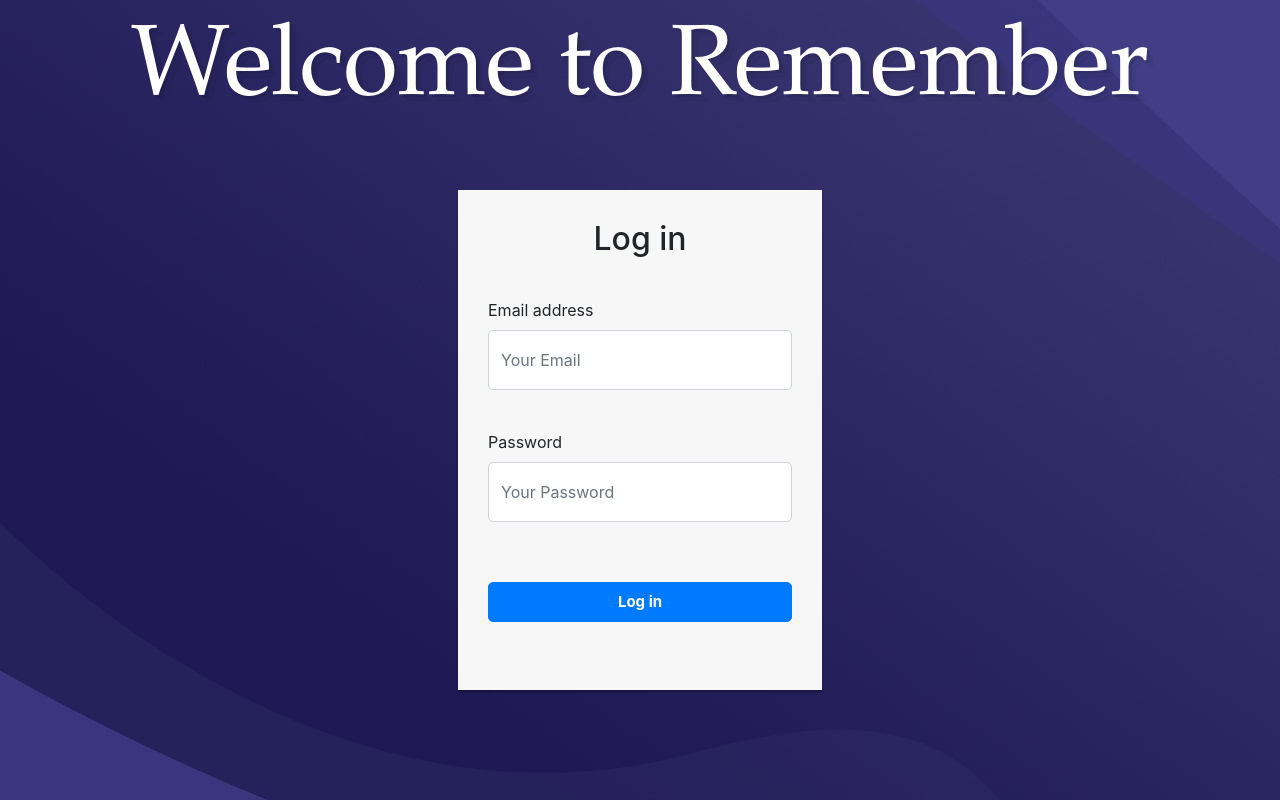
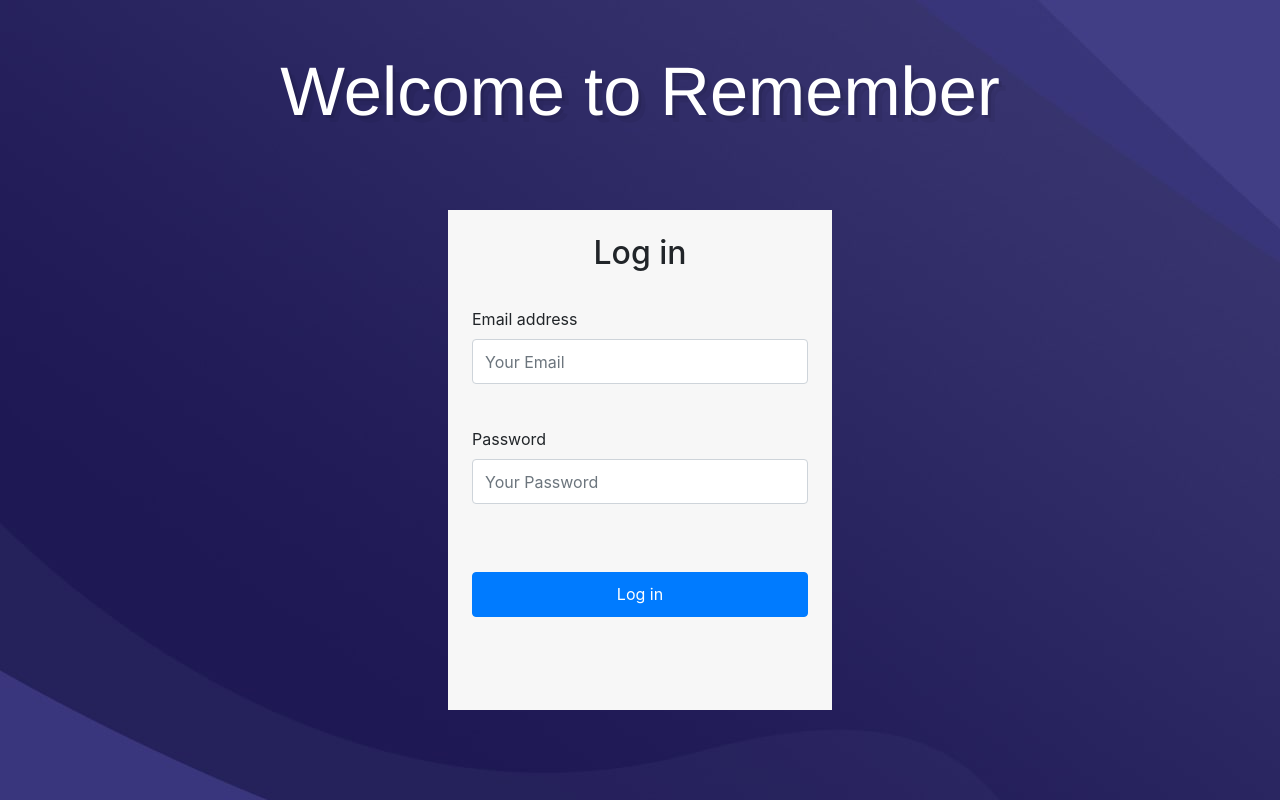
Before and after one commit to johnlittle018/RememberRepo, a Django app: page /remember/loginPage/ in a window 1280 px wide. Run offline with Django 3.2, Linux system fonts and the light colour scheme; some libraries are stand-ins or nearby versions.

Commit message:
resizable login page

```diff
--- a/mysite/Remember/templates/Remember/loginPage.html
+++ b/mysite/Remember/templates/Remember/loginPage.html
@@ -7,7 +7,7 @@
         <title>Login</title>
         <!-- Required meta tags -->
         <meta charset="utf-8">
-        <meta name="viewport" content="width=device-width, initial-scale=1, shrink-to-fit=no">
+        <meta name="viewport" content="width=device-width, initial-scale=1">
 
         <!-- Bootstrap CSS -->
         <link rel="stylesheet" href="https://stackpath.bootstrapcdn.com/bootstrap/4.3.1/css/bootstrap.min.css"
@@ -15,32 +15,34 @@
         <style>
 
             h1{
-                font: 400 100px/1.5 'Garamond', Helvetica, sans-serif;
+                font-family: 'Sans serif', Helvetica, sans-serif;
+                font-size: calc(3.3vw + 3.3vh);
                 color: white;
                 text-shadow: 3px 3px 0px rgba(0,0,0,0.1), 7px 7px 0px rgba(0,0,0,0.05);
+                text-align: center;
             }
 
-
-            h1.fadeIn span{
+            h1 span{
             opacity: 0;
             transform: translateY(30px);
-            animation: fadeInAnimation ease 3s;
+            animation: fadeInAnimation ease 2s;
             animation-iteration-count: 1;
             animation-fill-mode: forwards
             }
 
-            h1.fadeIn span:nth-of-type(2){
+            h1 span:nth-of-type(2){
             animation-delay: 1s;
             }
 
              .login-form {
                 opacity: 0;
                 transform: translateY(30px);
-                animation: fadeInAnimation ease 1s;
+                animation: fadeInAnimation ease 0.5s;
                 animation-iteration-count: 1;
                 animation-fill-mode: forwards;
-                animation-delay: 3s;
+                animation-delay: 2s;
             }
+
 
             @keyframes fadeInAnimation{
                 0% {
@@ -51,46 +53,30 @@
                 }
             }
 
+
             .container{
-                height: 150px;
-                display: flex;
-                justify-content: center;
-                align-items: center;
+                padding-top: 4%;
+                padding-bottom: 3%;
             }
 
-            .login-form {
-                margin: auto;
-                width: 30%;
-                padding: 10px;
-            }
-
-            .login-form form {
-                height: 500px;
-                margin-bottom: 15px;
+            .login-form{
                 background: #f7f7f7;
-                box-shadow: 0px 2px 2px rgba(0, 0, 0, 0.3);
-                padding: 30px;
-            }
-
-            .login-form h2 {
-                margin: 0 0 15px;
+                min-height: 500px;
+                min-width: 30%;
             }
 
             .form-control, .btn {
-                min-height: 60px;
-                border-radius: 5px;
+                height: 10%;
             }
 
-            .form-group{
-                margin-top: 40px;
+            label{
+                margin-top: 8%;
             }
 
-            .btn {
-                margin-top: 60px;
-                font-size: 15px;
-                font-weight: bold;
-                min-height: 40px;
+            .btn{
+                margin-top: 20%;
             }
+
 
         </style>
     </head>
@@ -98,7 +84,7 @@
     <body>
         <header>
             <div class="container">
-                <h1 class="fadeIn">
+                <h1>
                     <span>Welcome</span>
                     <span>to Remember</span>
                 </h1>
@@ -107,9 +93,9 @@
         </header>
 
         <!-- All your html stuff here -->
-
+        <div class="mx-auto">
             <div class="d-flex justify-content-center">
-            <div class="login-form">
+                <div class="login-form p-4">
                     <form>
                         <h2 class="text-center">Log in</h2>
                         <div class="form-group">
@@ -125,7 +111,11 @@
                         </div>
                     </form>
                 </div>
-    </body>
+            </div>
+        </div>
+
+
+
 
 
         <!-- Optional JavaScript -->
```
Lines whose indentation alone changed are shown as unchanged.
